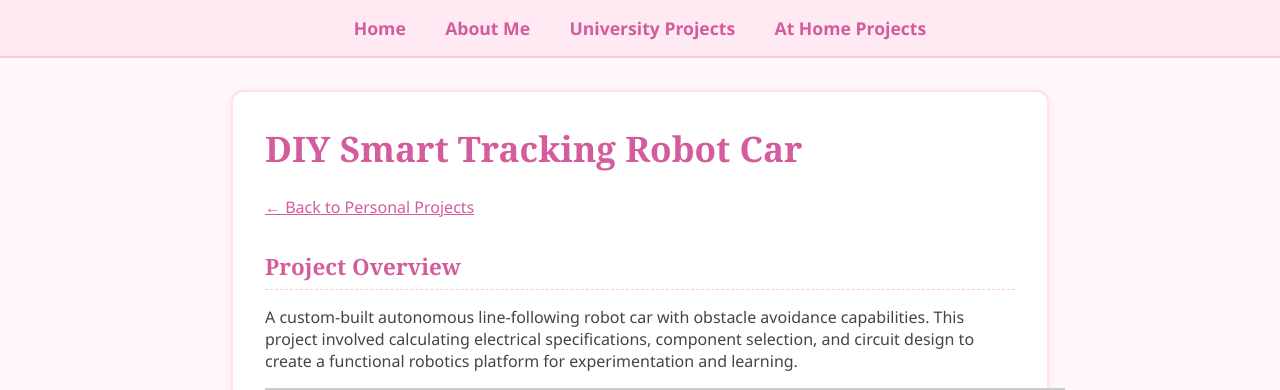
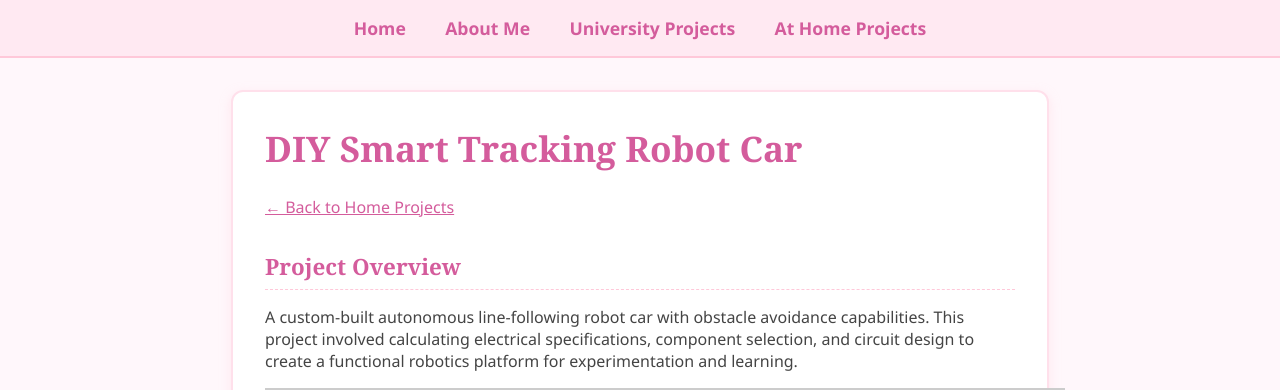
Before and after one commit to AnnabelleJohnstone/AJengineering-projects, a Jekyll site: the page built from _projects/robot-car.md, in a window 1280 px wide and 900 px high. Shown: the top 390 px of the window. Built offline with Jekyll 4.4.1, drawn with Linux system fonts in a browser that asks for light colours.

Commit message:
Update link text for navigation in robot-car.md

```diff
--- a/_projects/robot-car.md
+++ b/_projects/robot-car.md
@@ -5,7 +5,7 @@ title: DIY Smart Tracking Robot Car
 
 # DIY Smart Tracking Robot Car
 
-[← Back to Personal Projects]({{ '/personal-projects/' | relative_url }})
+[← Back to Home Projects]({{ '/home-projects/' | relative_url }})
 
 ## Project Overview
 
```
